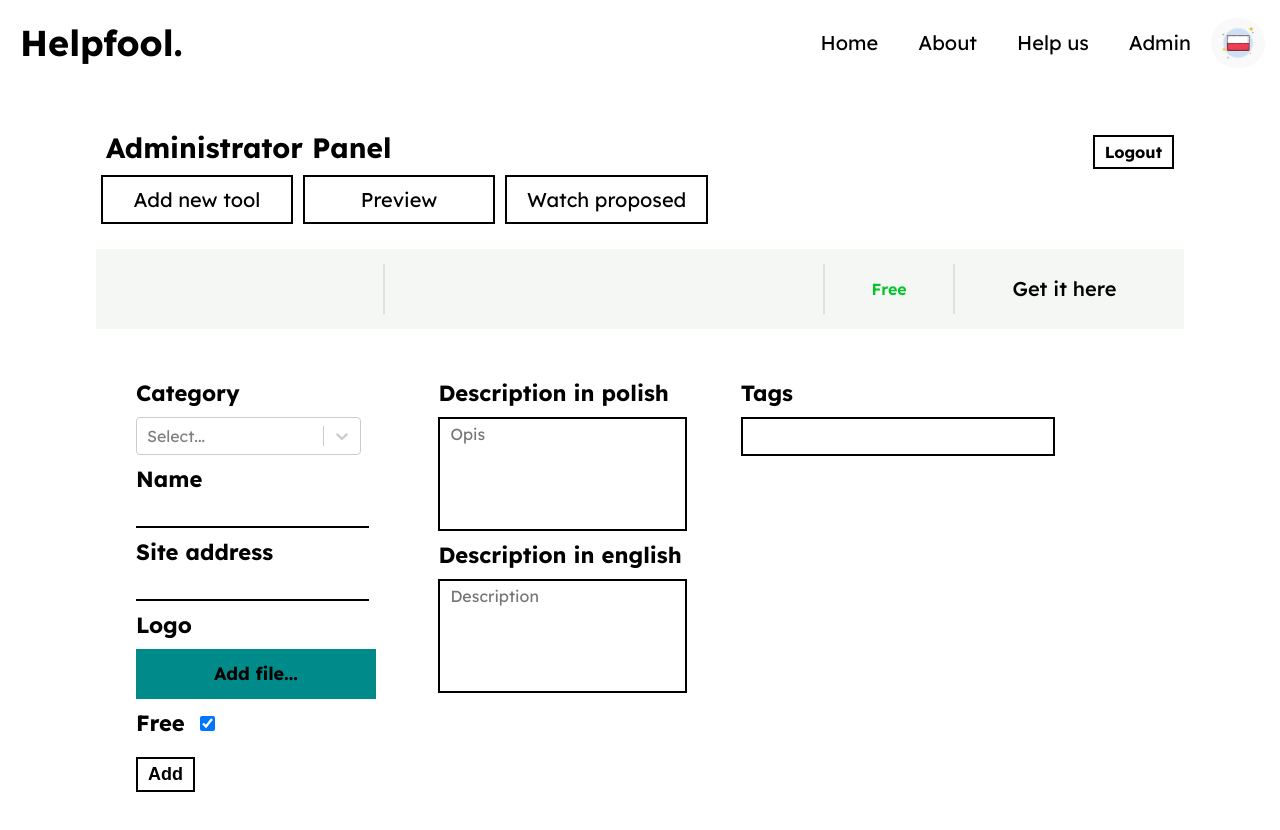
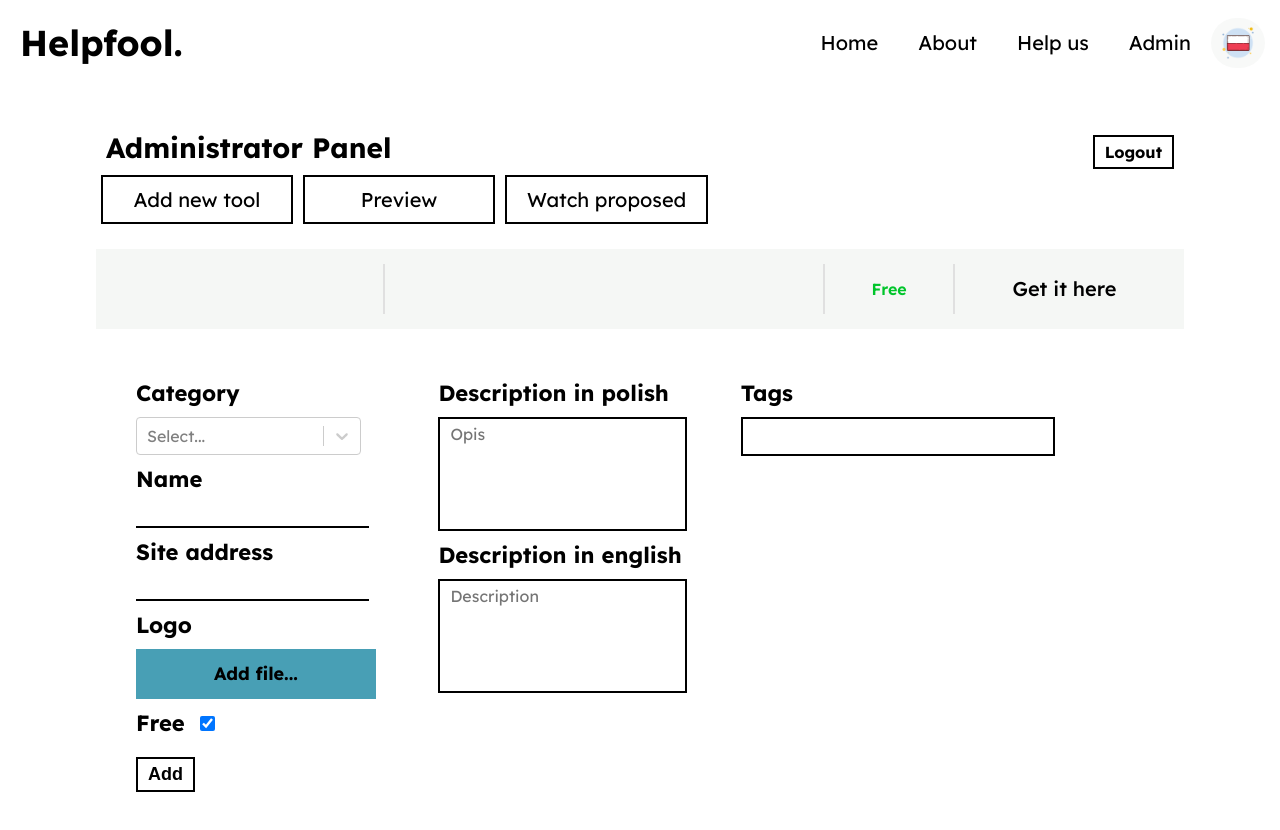
Before and after one commit to MarcelinaZiolkiewicz/HelpfoolSite, a React (Create React App) app: page /admin in a window 1280 px wide. Built offline with nearby package versions, Linux system fonts and the light colour scheme.

Commit message:
Working and styled upload button

```diff
--- a/src/components/administartorPanel/AddNewProgram.jsx
+++ b/src/components/administartorPanel/AddNewProgram.jsx
@@ -1,5 +1,4 @@
 import React, {useState, useContext, useRef} from "react";
-import {v4 as uuidv4} from "uuid";
 
 import Select from "react-select";
 import styled from "styled-components";
@@ -11,6 +10,8 @@ import {defaultCategory, defaultObject, sendData, sendImage} from "./services";
 import {AdminContext} from "../../context/AdminContext";
 import {AppContext} from "../../context/AppContext";
 import { validURL } from "./validation";
+
+import upload from '../../images/upload.svg';
 
 //Ostatnia litera nie jest przekazywana zx frontu na backend bo się nie aktualizuje na czas
 //console.log('/\')
@@ -166,19 +167,24 @@ const FileInpt = styled.input`
   z-index: -1;
 `
 
-const Inpt = styled.div`
+const Inpt = styled.label`
+  display: block;
   margin-top: 10px;
   width: 240px;
   height: 50px;
-  background-color: darkcyan;
+  background-color: #489FB5;
   text-align: center;
   font-size: 18px;
   line-height: 50px;
   font-weight: bolder;
   cursor: pointer;
+  transition: .3s;
+
+  &:hover{
+    background-color: #16697A;
+    color: ghostwhite;
+  }
 `
-
-
 
 const AddNewProgram = () => {
 
@@ -195,10 +201,8 @@ const AddNewProgram = () => {
 
     const [category, setCategory] = useState(defaultCategory);
     const [logoFile, setLogoFile] = useState(undefined);
-    const [imgPreview, setImgPreview] = useState();
 
     const inpt = useRef(null);
-    const fileRef = useRef(null);
 
     let Select = globalLanguage.Admin.Select;
 
@@ -259,19 +263,21 @@ const AddNewProgram = () => {
 
         if (imgValidation(file)){
             setLogoFile(file);
-            console.log(URL.createObjectURL(file))
+            setError("");
 
             setNewItem({
                 ...newItem,
                 img: URL.createObjectURL(file)
             });
 
-            console.log(newItem);
+        }else {
+            setError(globalLanguage.Admin.errFileType);
+            setLogoFile("");
 
-        }else {
-            setLogoFile("");
-            setImgPreview(null);
-            console.log("Nie można przypisać tego pliku");
+            setNewItem({
+                ...newItem,
+                img: null
+            });
         }
     }
 
@@ -293,22 +299,24 @@ const AddNewProgram = () => {
     }
 
     const imgValidation = img => {
+
+        if (typeof img === 'object' && img !== null){
             let name = img.name;
             name = name.toLowerCase();
 
             let len = name.length;
             let type = name.slice(len - 3);
 
-        console.log(name);
-
             if (type === "png" || type === "svg") return true;
             return false;
+
+        }else {
+            return false
         }
 
-    const handleAddFile = () => {
-        console.log("Dodaję pliczka byku");
 
     }
+
 
     const validate = () => {
         if (!selectedOption.value){
@@ -363,6 +371,13 @@ const AddNewProgram = () => {
         }
     }
 
+    const displayFile = () => {
+        if (logoFile){
+            return logoFile.name;
+        }
+        return globalLanguage.Admin.chooseFile;
+    }
+
     return(
       <Wrapper isVisible={addVisible}>
           <Preview item={newItem} test={true}/>
@@ -395,9 +410,9 @@ const AddNewProgram = () => {
                   />
 
                   <Description>Logo</Description>
-                  <Inpt onClick={handleAddFile}>
-                      {globalLanguage.Admin.chooseFile}
-                      <FileInpt type="file" onChange={handleSetImg} ref={fileRef}/>
+                  <Inpt>
+                      {displayFile()}
+                      <FileInpt type="file" onChange={handleSetImg}/>
                   </Inpt>
 
                   <Description>{globalLanguage.Admin.price}</Description>
--- a/src/context/AdminContext.js
+++ b/src/context/AdminContext.js
@@ -56,8 +56,6 @@ const AdminProvider = props => {
     }
 
     const handleAddVisible = option => {
-        console.log('działa' + option);
-
         switch (option) {
             case 1:
                 setAddVisible(!addVisible);
--- a/src/language.js
+++ b/src/language.js
@@ -51,6 +51,7 @@ export const language = {
             errTags: "Podaj przynajmniej 6 tagów",
             errFile: "Musisz dodać plik z logo",
             toolSent: "Udało się wysłać",
+            errFileType: "Plik musi być w fromacie .svg lub .png",
             Select: {
                 uiGraphics: "UI Graphics",
                 fonts: "Czcionki",
@@ -136,6 +137,7 @@ export const language = {
             errTags: "Add at least 6 tags",
             errFile: "You need to choose logo file",
             toolSent: "Successfully sent",
+            errFileType: "The file must be a .svg or .png",
             Select: {
                 uiGraphics: "UI Graphics",
                 fonts: "Fonts",
```
Also changed, not shown: 1 other file (tests, documents, lock files or other folders). Lines whose indentation alone changed are shown as unchanged.
